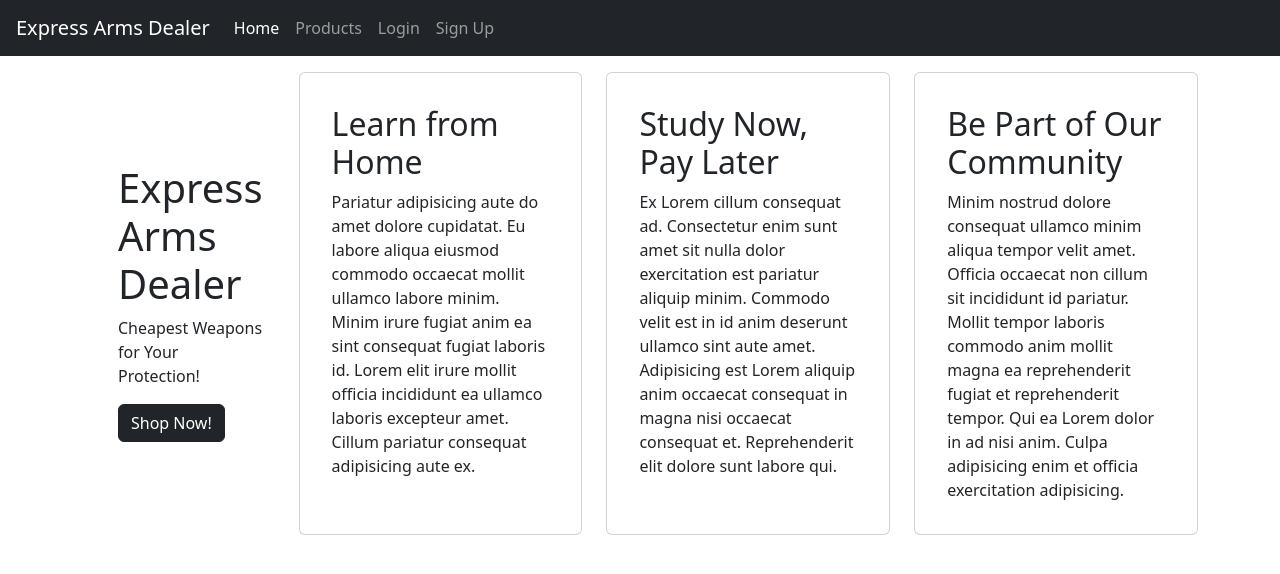
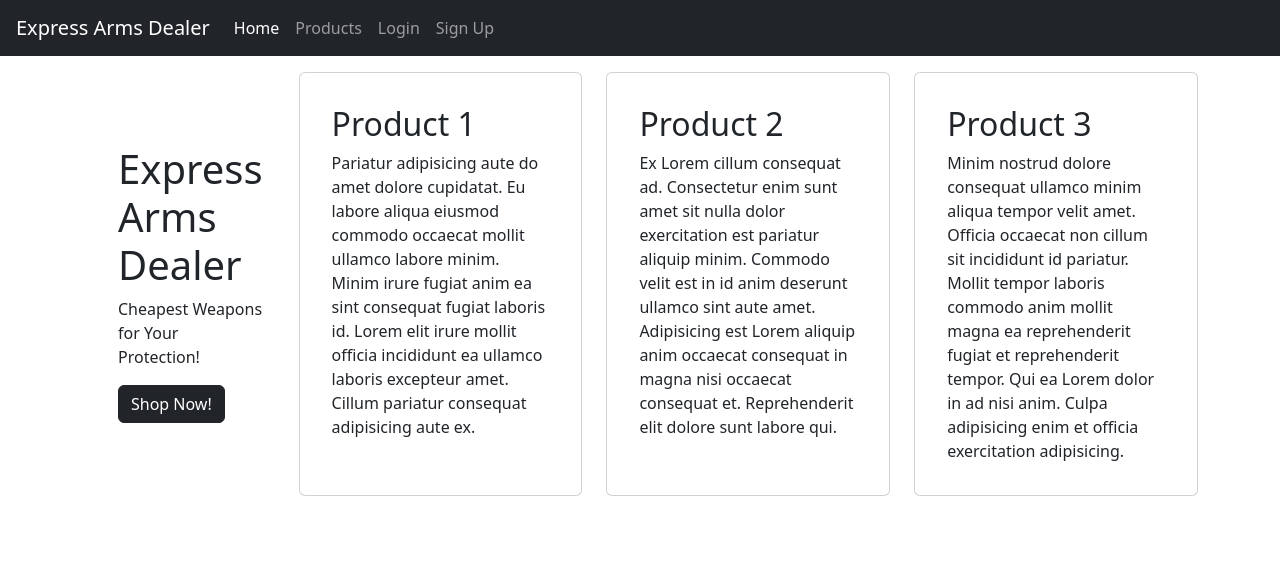
Before and after one commit to dranyam2022/capstone03-escalante, a React (Create React App) app: page / in a window 1280 px wide. Shown: the top 574 px of the page. Built offline with nearby package versions, Linux system fonts and the light colour scheme.

Commit message:
Added placeholder for homepage

```diff
--- a/src/components/Highlights.js
+++ b/src/components/Highlights.js
@@ -1,14 +1,14 @@
-import {Row, Col, Card} from 'react-bootstrap';
+import { Row, Col, Card } from 'react-bootstrap';
 
 
-export default function Highlights(){
-	return(
-		<Row className="mt-3 mb-3">
+export default function Highlights() {
+    return (
+        <Row className="mt-3 mb-3">
             <Col xs={12} md={4}>
                 <Card className="cardHighlight p-3">
                     <Card.Body>
                         <Card.Title>
-                            <h2>Learn from Home</h2>
+                            <h2>Product 1</h2>
                         </Card.Title>
                         <Card.Text>
                             Pariatur adipisicing aute do amet dolore cupidatat. Eu labore aliqua eiusmod commodo occaecat mollit ullamco labore minim. Minim irure fugiat anim ea sint consequat fugiat laboris id. Lorem elit irure mollit officia incididunt ea ullamco laboris excepteur amet. Cillum pariatur consequat adipisicing aute ex.
@@ -20,7 +20,7 @@ export default function Highlights(){
                 <Card className="cardHighlight p-3">
                     <Card.Body>
                         <Card.Title>
-                            <h2>Study Now, Pay Later</h2>
+                            <h2>Product 2</h2>
                         </Card.Title>
                         <Card.Text>
                             Ex Lorem cillum consequat ad. Consectetur enim sunt amet sit nulla dolor exercitation est pariatur aliquip minim. Commodo velit est in id anim deserunt ullamco sint aute amet. Adipisicing est Lorem aliquip anim occaecat consequat in magna nisi occaecat consequat et. Reprehenderit elit dolore sunt labore qui.
@@ -32,7 +32,7 @@ export default function Highlights(){
                 <Card className="cardHighlight p-3">
                     <Card.Body>
                         <Card.Title>
-                            <h2>Be Part of Our Community</h2>
+                            <h2>Product 3</h2>
                         </Card.Title>
                         <Card.Text>
                             Minim nostrud dolore consequat ullamco minim aliqua tempor velit amet. Officia occaecat non cillum sit incididunt id pariatur. Mollit tempor laboris commodo anim mollit magna ea reprehenderit fugiat et reprehenderit tempor. Qui ea Lorem dolor in ad nisi anim. Culpa adipisicing enim et officia exercitation adipisicing.
@@ -40,6 +40,6 @@ export default function Highlights(){
                     </Card.Body>
                 </Card>
             </Col>
-		</Row>
-	)
+        </Row>
+    )
 }
```
